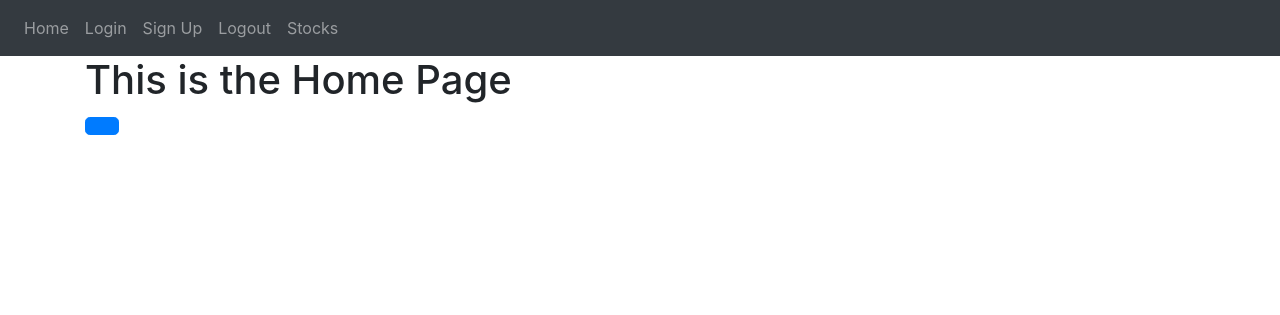
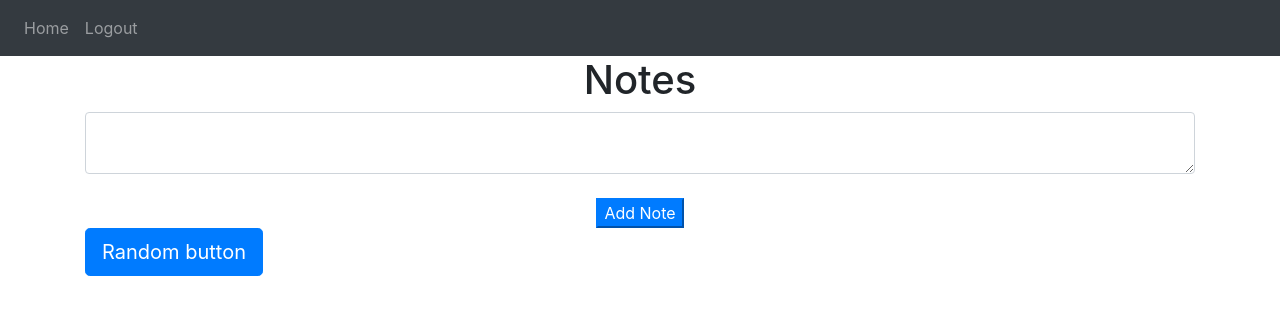
Before and after one commit to sfkjbg/last_web_site, a Flask app: page / in a window 1280 px wide. Shown: the top 315 px of the page. Run offline with Flask 2, Linux system fonts and the light colour scheme; a user stored in the database is signed in; data that the repository does not hold is empty; some libraries are stand-ins or nearby versions.

Commit message:
-stocks to navbar -moved stocks to views.py -login required for user pages -note add/delete working
- play.py is api to import when ready

```diff
--- a/web_site/static/index.js
+++ b/web_site/static/index.js
@@ -0,0 +1,8 @@
+function deleteNote(noteId) {
+    fetch('/delete-note', {
+      method: 'POST',
+      body: JSON.stringify({ noteId: noteId}),
+    }).then((_res) => {
+        window.location.href = '/';
+    });
+    }
--- a/web_site/templates/base.html
+++ b/web_site/templates/base.html
@@ -1,8 +1,8 @@
 <!DOCTYPE html>
 <html>
   <head>
-        <meta charset="UTF-8"/>
-        <meta name="viewport" content="width=device-width, initial-scale-1"/>
+    <meta charset="utf-8" />
+    <meta name="viewport" content="width=device-width, initial-scale=1" />
     <link
       rel="stylesheet"
       href="https://stackpath.bootstrapcdn.com/bootstrap/4.4.1/css/bootstrap.min.css"
@@ -15,57 +15,50 @@
       crossorigin="anonymous"
     />
 
-        <title>{% block title %} Home {% endblock %}</title>
+    <title>{% block title %}Home{% endblock %}</title>
   </head>
   <body>
     <nav class="navbar navbar-expand-lg navbar-dark bg-dark">
-            <button class="navbar-toggler"
+      <button
+        class="navbar-toggler"
         type="button"
         data-toggle="collapse"
-                    data-target="#navbar">
+        data-target="#navbar"
+      >
         <span class="navbar-toggler-icon"></span>
       </button>
       <div class="collapse navbar-collapse" id="navbar">
         <div class="navbar-nav">
+          {% if user.is_authenticated %}
           <a class="nav-item nav-link" id="home" href="/">Home</a>
+          <a class="nav-item nav-link" id="logout" href="/logout">Logout</a>
+          {% else %}
           <a class="nav-item nav-link" id="login" href="/login">Login</a>
-                    <a class="nav-item nav-link" id="sign_up" href="/sign-up">Sign Up</a>
-                    <a class="nav-item nav-link" id="logout" href="/logout">Logout</a>
-                    <a class="nav-item nav-link" id="stocks" href="/stocks">Stocks</a>
-
+          <a class="nav-item nav-link" id="signUp" href="/sign-up">Sign Up</a>
+          {% endif %}
         </div>
       </div>
     </nav>
-        {% with messages = get_flashed_messages(with_categories=true) %}
-        {% if messages %}
-            {% for category, message in messages %}
-            {% if category == 'error' %}
-            <div class="alert alert-danger alert-dismissable fade show" role=alert>
+
+    {% with messages = get_flashed_messages(with_categories=true) %} {% if
+    messages %} {% for category, message in messages %} {% if category ==
+    'error' %}
+    <div class="alert alert-danger alter-dismissable fade show" role="alert">
       {{ message }}
       <button type="button" class="close" data-dismiss="alert">
         <span aria-hidden="true">&times;</span>
       </button>
     </div>
     {% else %}
-            <div class="alert alert-success alert-dismissable fade show" role=alert>
+    <div class="alert alert-success alter-dismissable fade show" role="alert">
       {{ message }}
       <button type="button" class="close" data-dismiss="alert">
         <span aria-hidden="true">&times;</span>
       </button>
     </div>
-            {% endif %}
-            {% endfor %}
-        {% endif %}
-        {% endwith %}
-<!--        Main Content Below -------------------------------->
-        <div class="container">
-        {% block content %}
+    {% endif %} {% endfor %} {% endif %} {% endwith %}
 
-        {% endblock %}
-        </div>
-
-
-
+    <div class="container">{% block content %} {% endblock %}</div>
     <script
       src="https://code.jquery.com/jquery-3.2.1.slim.min.js"
       integrity="sha384-KJ3o2DKtIkvYIK3UENzmM7KCkRr/rE9/Qpg6aAZGJwFDMVNA/GpGFF93hXpG5KkN"
@@ -81,12 +74,10 @@
       integrity="sha384-JZR6Spejh4U02d8jOt6vLEHfe/JQGiRRSQQxSfFWpi1MquVdAyjUar5+76PVCmYl"
       crossorigin="anonymous"
     ></script>
-<!--        <script-->
-<!--          type="text/javascript"-->
-<!--          src="{{ url_for('static', filename='index.js') }}"-->
-<!--        ></script>-->
+
+    <script
+      type="text/javascript"
+      src="{{ url_for('static', filename='index.js') }}"
+    ></script>
   </body>
-
-
-
 </html>
--- a/web_site/templates/home.html
+++ b/web_site/templates/home.html
@@ -1,9 +1,29 @@
-{% extends "base.html" %}{% block title %} Home {% endblock %}{% block content%}
+{% extends "base.html" %} {% block title %}Home{% endblock %} {% block content
+%}
+<h1 align="center">Notes</h1>
+<ul class="list-group list-group-flush" id="notes">
+  {% for note in user.notes %}
+  <li class="list-group-item">
+    {{ note.data }}
+    <button type="button" class="close" onClick="deleteNote({{ note.id }})">
+      <span aria-hidden="true">&times;</span>
+    </button>
+  </li>
+  {% endfor %}
+</ul>
+<form method='POST'>
+    <textarea name="note" id="note" class="form-control"></textarea>
+    <br/>
+    <div align="center">
+        <button type="submit" class="'btn btn-primary">Add Note</button>
+    </div>
+</form>
 
 
 
-<h1>This is the Home Page</h1>
-<button type="button" class="btn btn-primary btn-lg"></button>
+
+<!-- random button for now-->
+<button type="button" class="btn btn-primary btn-lg">Random button</button>
 
 
 {% endblock %}
--- a/web_site/templates/stocks.html
+++ b/web_site/templates/stocks.html
@@ -7,5 +7,4 @@
 <button type="button" class="btn btn-primary btn-lg"></button>
 
 
-
 {% endblock %}
--- a/web_site/views.py
+++ b/web_site/views.py
@@ -1,11 +1,39 @@
-from flask import Blueprint, render_template
+from flask import Blueprint, render_template, request, flash, jsonify
 from flask_login import login_required, current_user
-
+from .models import Note
+from . import db
+import json
 
 views = Blueprint('views', __name__)
 
 
-@views.route('/')
+@views.route('/', methods=['GET', 'POST'])
 @login_required
 def home():
-    return render_template("home.html")
+    if request.method == 'POST':
+        note = request.form.get('note')
+
+        if len(note) < 1:
+            flash('Note is too short!', category='error')
+        else:
+            new_note = Note(data=note, user_id=current_user.id)
+            db.session.add(new_note)
+            db.session.commit()
+            flash('Note added!', category='success')
+
+    return render_template("home.html", user=current_user)
+
+
+
+@views.route('/delete-note', methods=['POST'])
+def delete_note():
+    note = json.loads(request.data)
+    noteId = note['noteId']
+    note = Note.query.get(noteId)
+    if note:
+        if note.user_id == current_user.id:
+            db.session.delete(note)
+            db.session.commit()
+            flash('Note deleted', category='success')
+
+    return jsonify({})
```
Also changed, not shown: web_site/auth.py (+8 -8 lines), web_site/models.py (+8 -10 lines), web_site/templates/play.py (added, +9 -0 lines), web_site/database.db. Lines whose indentation alone changed are shown as unchanged.
